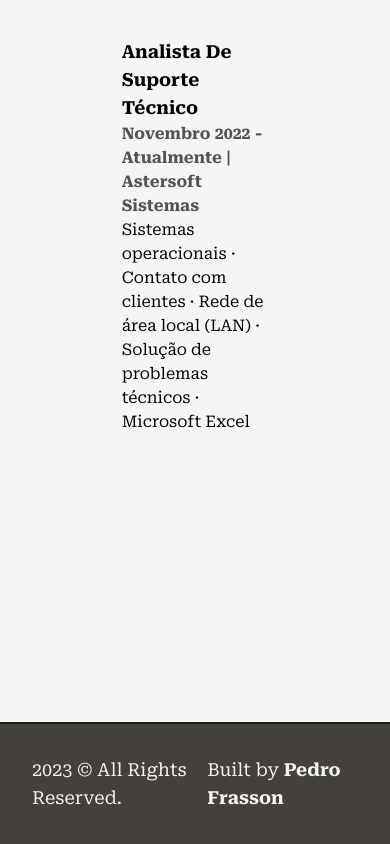
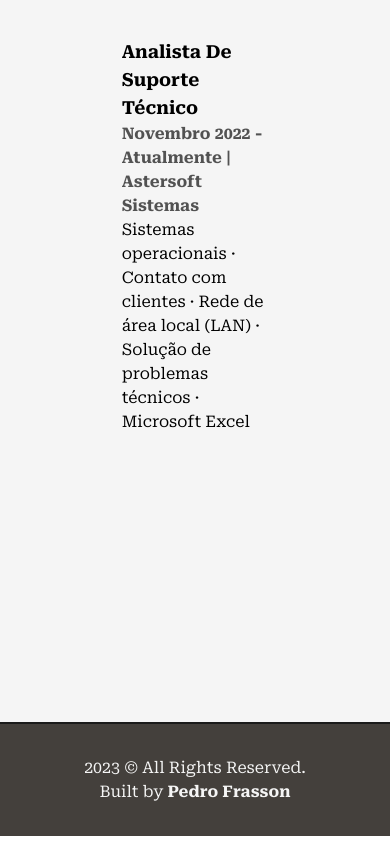
Before and after one commit to pafrasson/portfolio, a Next.js app: page /about in a window 390 px wide. Shown: the part 8172-9016 px from the top of the page. Built offline with nearby package versions, Linux system fonts and the light colour scheme.

Commit message:
feat: responsive footer

```diff
--- a/src/components/Footer.js
+++ b/src/components/Footer.js
@@ -5,9 +5,10 @@ import Link from "next/link";
 const Footer = () => {
     return (
         <footer className="w-full border-t-2 border-solid border-dark
-        font-medium text-lg
+        font-medium text-lg sm:text-base
         ">
-            <Layout className="py-6 flex items-center justify-between bg-stone-700 text-light font-roboto">
+            <Layout className="py-6 flex items-center justify-between bg-stone-700 text-light font-roboto
+            lg:flex-col lg:py-6">
                 <span>{new Date().getFullYear()} &copy; All Rights Reserved.</span>
                 <div>Built by<span className="font-semibold"> Pedro Frasson</span></div>
             </Layout>
--- a/src/pages/index.js
+++ b/src/pages/index.js
@@ -34,7 +34,7 @@ export default function Home() {
               <AnimatedText text="Escrevendo o Futuro com Linhas de Código." className='!text-6xl !text-left
                xl:!text-5xl lg:!text-center lg:!text-5xl md:!text5xl sm:!text-3xl
               ' />
-              <motion.p whileHover={{ y: -5 }} className='my-4 text-base font-semibold'
+              <motion.p whileHover={{ y: -5 }} className='my-4 text-base font-semibold md:text-sm sm:text-xs'
               >
                 Trilhando meu Caminho como desenvolvedor de Software,  com Aprendizado Contínuo e Comprometimento.
               </motion.p>
@@ -46,6 +46,8 @@ export default function Home() {
 
                 dark:bg-light dark:border-orange-950 dark:text-orange-950
                 dark:hover:bg-orange-950 dark:hover:text-light
+
+                md:p-2 md:px-4 md:text-base
                 '
                   download={true}
                 >Currículo <LinkArrow className={"w-6 ml-1"}></LinkArrow>
@@ -58,6 +60,8 @@ export default function Home() {
 
                 dark:bg-light dark:hover:bg-green-600 dark:hover:text-light
                  dark:text-green-600 dark:border-green-600
+
+                 md:p-2 md:px-4 md:text-base
                 '
                 >Contato <WhatsappIcon className={"w-6 ml-1"}></WhatsappIcon>
 
```
